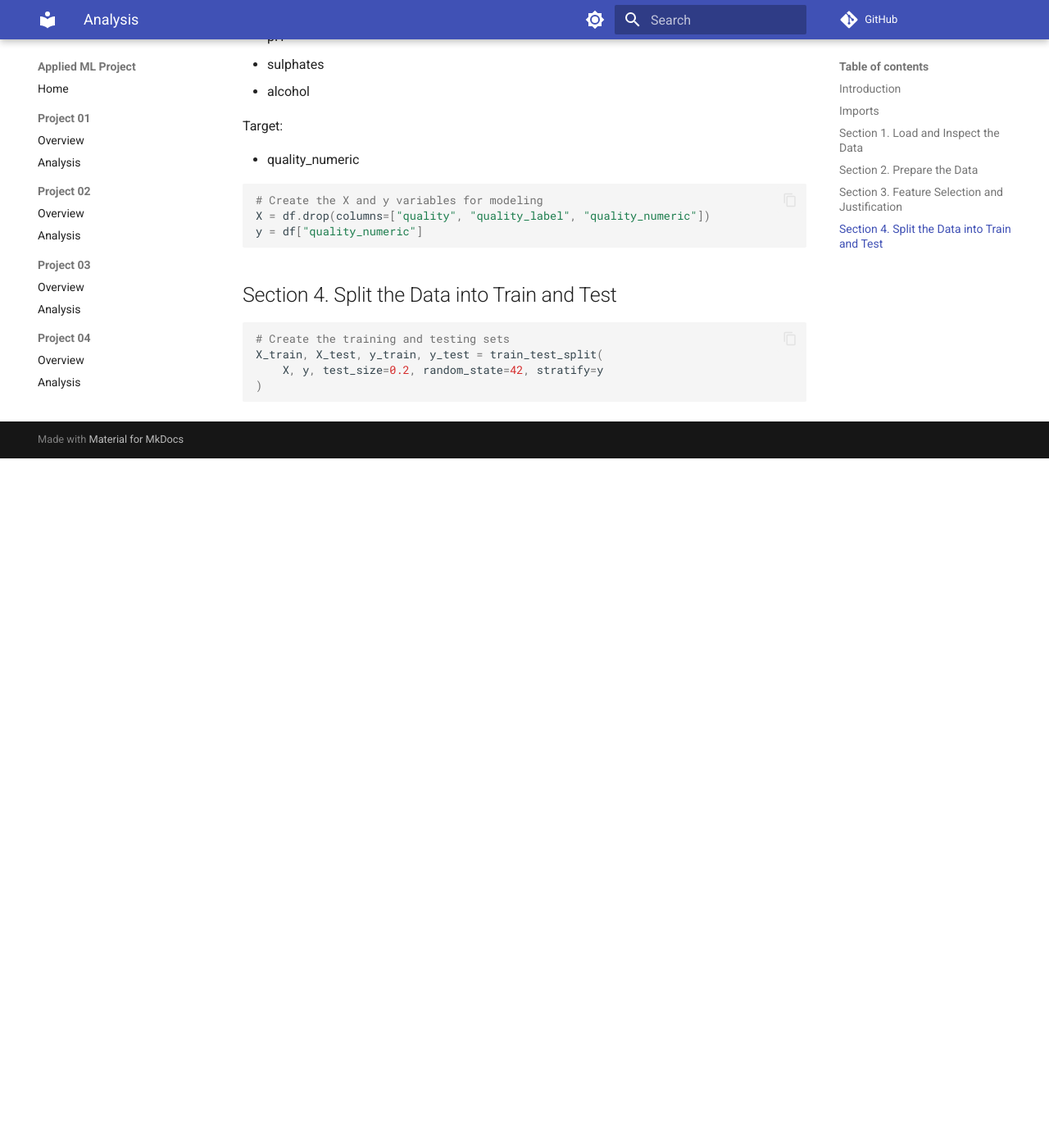
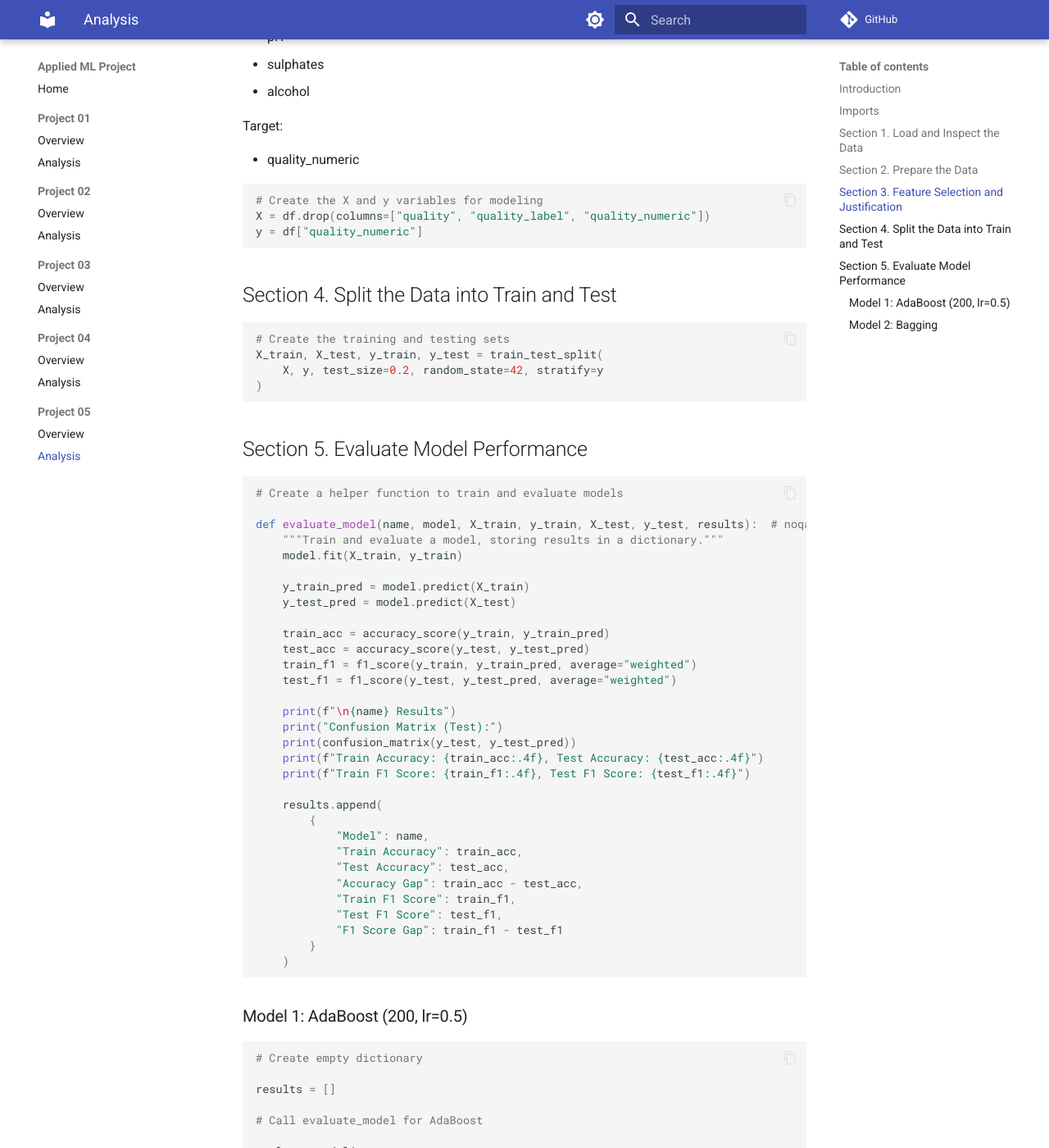
Before and after one commit to DMill31/applied-ml-miller, an MkDocs documentation site: the page built from docs/project05/ANALYSIS.md, in a window 1280 px wide and 1400 px high, scrolled down 2951 px. Shown: the whole window at 82% size. Built offline with MkDocs 1.6.1 and Material for MkDocs 9.7.7, drawn with Linux system fonts in a browser that asks for light colours; comment, search, counter and statistics services are not loaded; before the commit the page ends 3510 px from its top, so only the background shows below that; some of the changed text lies outside the part shown.

Commit message:
Added section 5 to p5 analysis

````diff
--- a/docs/project05/ANALYSIS.md
+++ b/docs/project05/ANALYSIS.md
@@ -249,3 +249,91 @@ X_train, X_test, y_train, y_test = train_test_split(
     X, y, test_size=0.2, random_state=42, stratify=y
 )
 ```
+
+## Section 5. Evaluate Model Performance
+
+```python
+# Create a helper function to train and evaluate models
+
+def evaluate_model(name, model, X_train, y_train, X_test, y_test, results):  # noqa: N803
+    """Train and evaluate a model, storing results in a dictionary."""
+    model.fit(X_train, y_train)
+
+    y_train_pred = model.predict(X_train)
+    y_test_pred = model.predict(X_test)
+
+    train_acc = accuracy_score(y_train, y_train_pred)
+    test_acc = accuracy_score(y_test, y_test_pred)
+    train_f1 = f1_score(y_train, y_train_pred, average="weighted")
+    test_f1 = f1_score(y_test, y_test_pred, average="weighted")
+
+    print(f"\n{name} Results")
+    print("Confusion Matrix (Test):")
+    print(confusion_matrix(y_test, y_test_pred))
+    print(f"Train Accuracy: {train_acc:.4f}, Test Accuracy: {test_acc:.4f}")
+    print(f"Train F1 Score: {train_f1:.4f}, Test F1 Score: {test_f1:.4f}")
+
+    results.append(
+        {
+            "Model": name,
+            "Train Accuracy": train_acc,
+            "Test Accuracy": test_acc,
+            "Accuracy Gap": train_acc - test_acc,
+            "Train F1 Score": train_f1,
+            "Test F1 Score": test_f1,
+            "F1 Score Gap": train_f1 - test_f1
+        }
+    )
+```
+
+### Model 1: AdaBoost (200, lr=0.5)
+
+```python
+# Create empty dictionary
+
+results = []
+
+# Call evaluate_model for AdaBoost
+
+evaluate_model(
+    "AdaBoost (200, lr=0.5)",
+    AdaBoostClassifier(n_estimators=200, learning_rate=0.5, random_state=42),
+    X_train,
+    y_train,
+    X_test,
+    y_test,
+    results
+)
+```
+
+    AdaBoost (200, lr=0.5) Results
+    Confusion Matrix (Test):
+    [[  1  12   0]
+     [  2 255   7]
+     [  0  25  18]]
+    Train Accuracy: 0.8397, Test Accuracy: 0.8562
+    Train F1 Score: 0.8160, Test F1 Score: 0.8330
+
+### Model 2: Bagging
+
+```python
+# Call evaluate_model for Bagging
+
+evaluate_model(
+    "Bagging (DT, 100)",
+    BaggingClassifier(estimator=DecisionTreeClassifier(), n_estimators=100, random_state=42),
+    X_train,
+    y_train,
+    X_test,
+    y_test,
+    results
+)
+```
+
+    Bagging (DT, 100) Results
+    Confusion Matrix (Test):
+    [[  0  13   0]
+     [  0 252  12]
+     [  0  12  31]]
+    Train Accuracy: 1.0000, Test Accuracy: 0.8844
+    Train F1 Score: 1.0000, Test F1 Score: 0.8655
````
